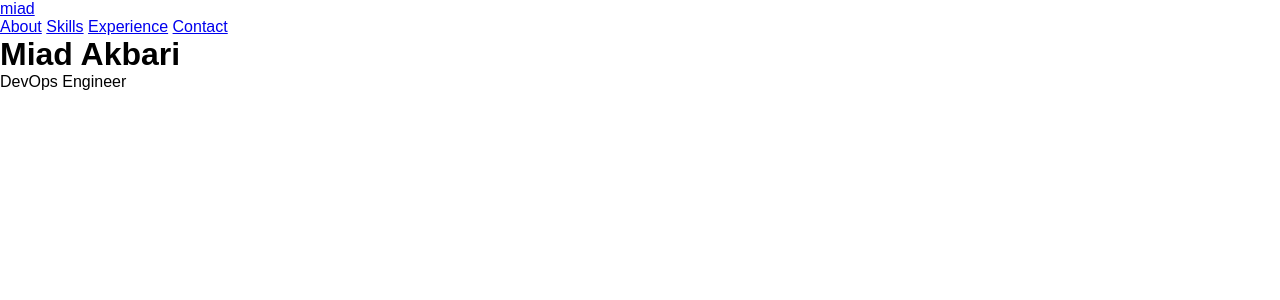
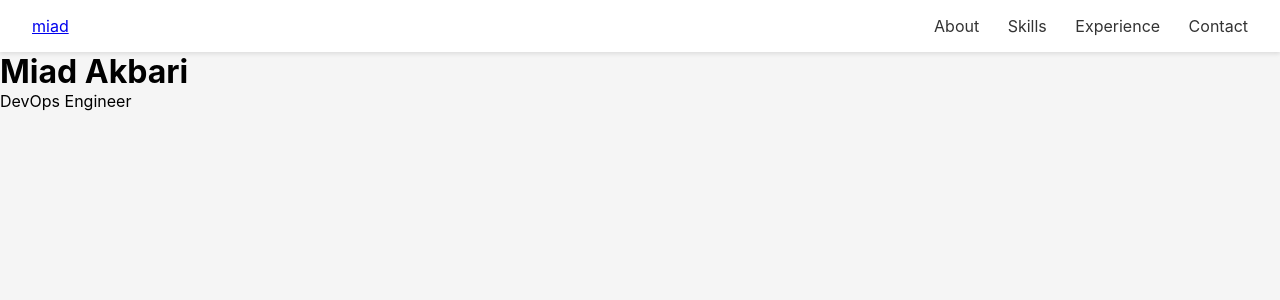
Before and after one commit to miaad-akbari/portfolio-flask, a Python web app: template templates/index.html in a window 1280 px wide. Shown: the top 300 px of the page. Run offline with Jinja, Linux system fonts and the light colour scheme; the template is opened without the code that fills it, so the values that code supplies are empty.

Commit message:
Style navigation with flexbox

```diff
--- a/static/style.css
+++ b/static/style.css
@@ -5,5 +5,20 @@
 }
 
 body {
-    font-family: sans-serif;
+    font-family: 'Inter', sans-serif;
+    background: #f5f5f5;
 }
+
+nav {
+    display: flex;
+    justify-content: space-between;
+    padding: 1rem 2rem;
+    background: #fff;
+    box-shadow: 0 2px 4px rgba(0,0,0,0.1);
+}
+
+.nav-links a {
+    margin-left: 1.5rem;
+    text-decoration: none;
+    color: #333;
+}
```
